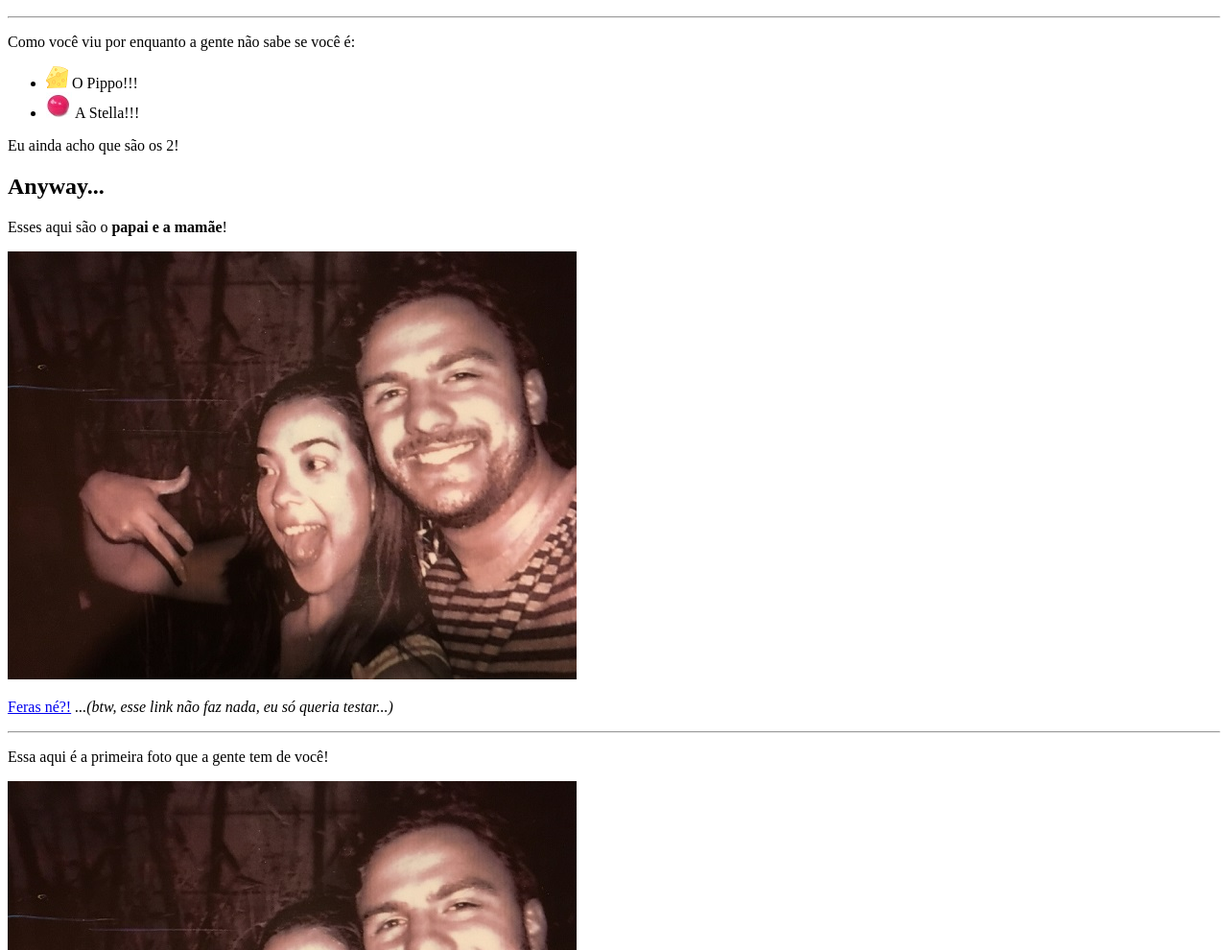
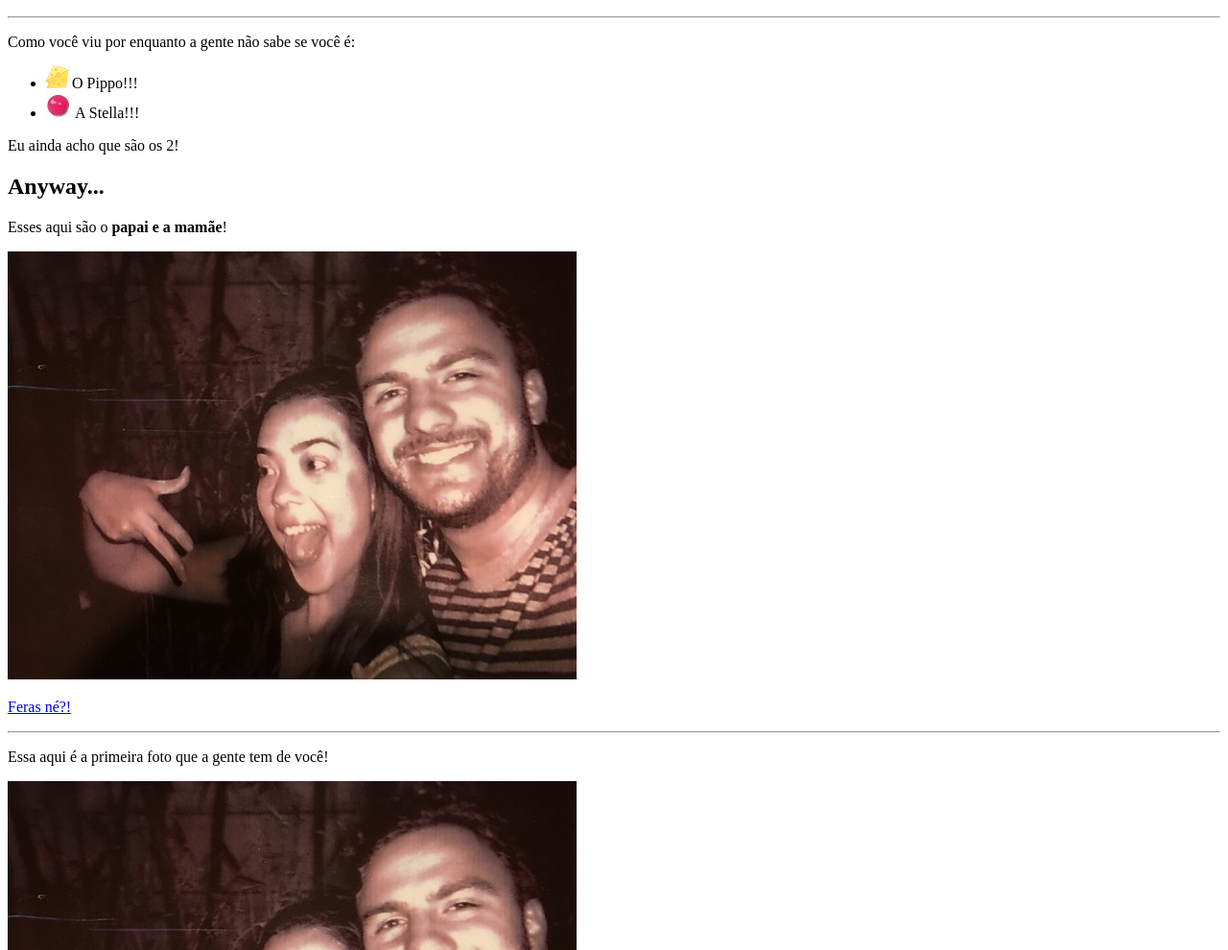
Before and after one commit to bconsolim/bconsolim_old.github.io, a plain HTML site: page index.html in a window 1280 px wide. Shown: the part 110-1100 px from the top of the page at 96% size. Drawn offline with Linux system fonts and the light colour scheme.

Commit message:
tirei (site nao faz nada)

```diff
--- a/index.html
+++ b/index.html
@@ -26,7 +26,7 @@
         <p>Esses aqui são o <strong> papai e a mamãe</strong>! </p>
         <p></p>
         <img src="IMG_2423.JPG">
-        <p><a href="what.html">Feras né?!</a> <em>...(btw, esse link não faz nada, eu só queria testar...)</em></p>
+        <p><a href="what.html">Feras né?!</a> </p>
 
         <hr>
 
```
